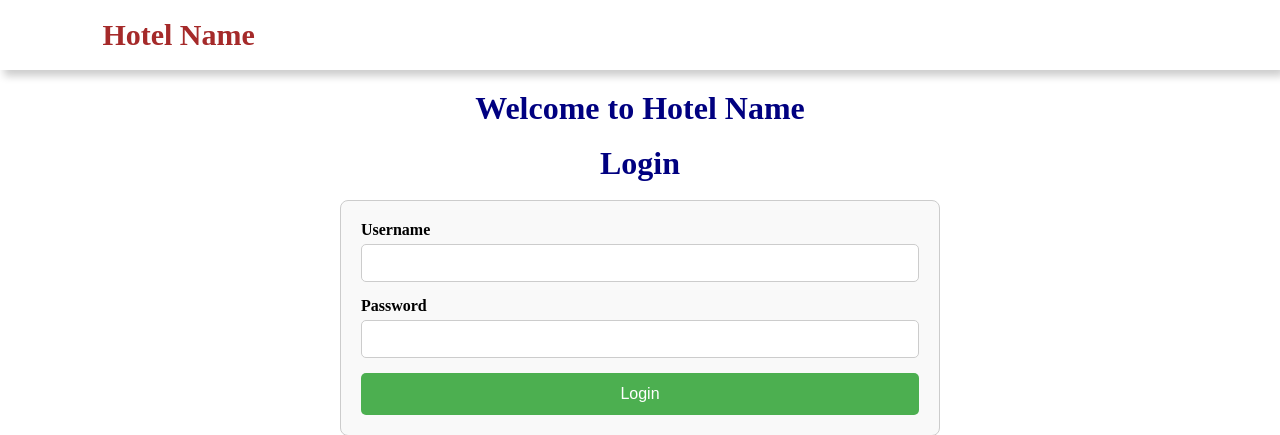
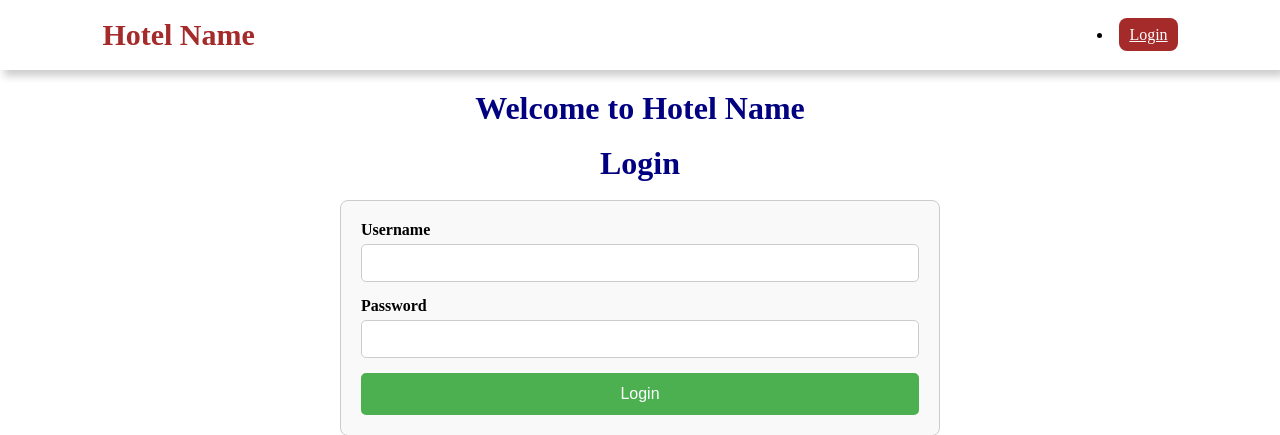
Before and after one commit to sparklweb1988/hotelManagement, a Django app: page / in a window 1280 px wide. Shown: the top 435 px of the page. Run offline with Django 5.2, Linux system fonts and the light colour scheme.

Commit message:
Update base.html

```diff
--- a/templates/base.html
+++ b/templates/base.html
@@ -19,6 +19,8 @@
         <li><a href="{% url 'payment_list'%}">Payment</a></li>
         <li><a href="{% url 'staff_list'%}">Staff</a></li>
         <li><a href="{% url 'logout'%}" class="danger">Logout</a></li>
+        {% else %}
+         <li><a href="{% url 'signin'%}" class="danger">Login</a></li>
         {% endif %}
       </ul>
     </nav>
```
